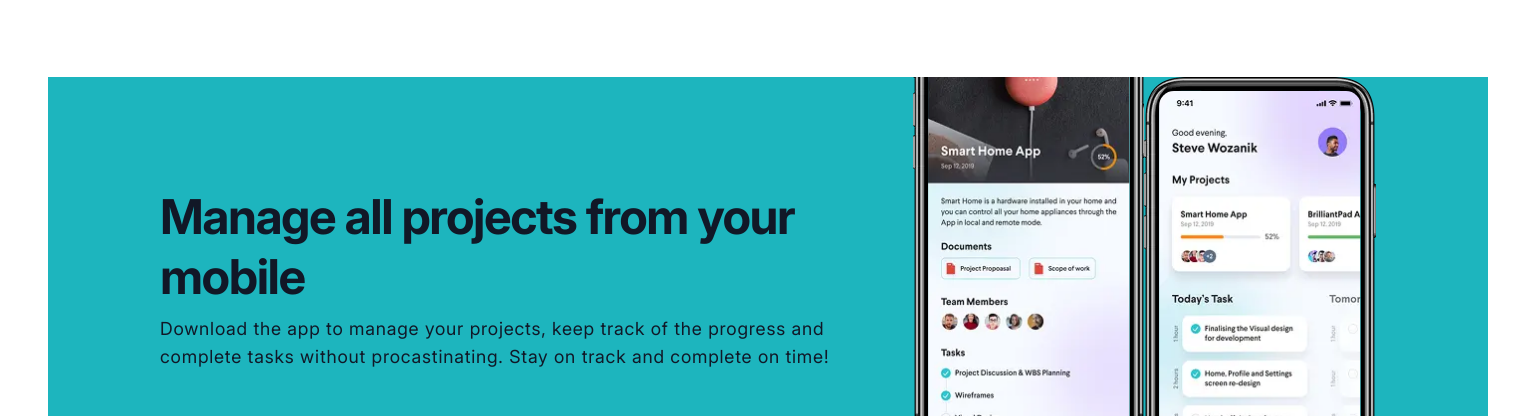
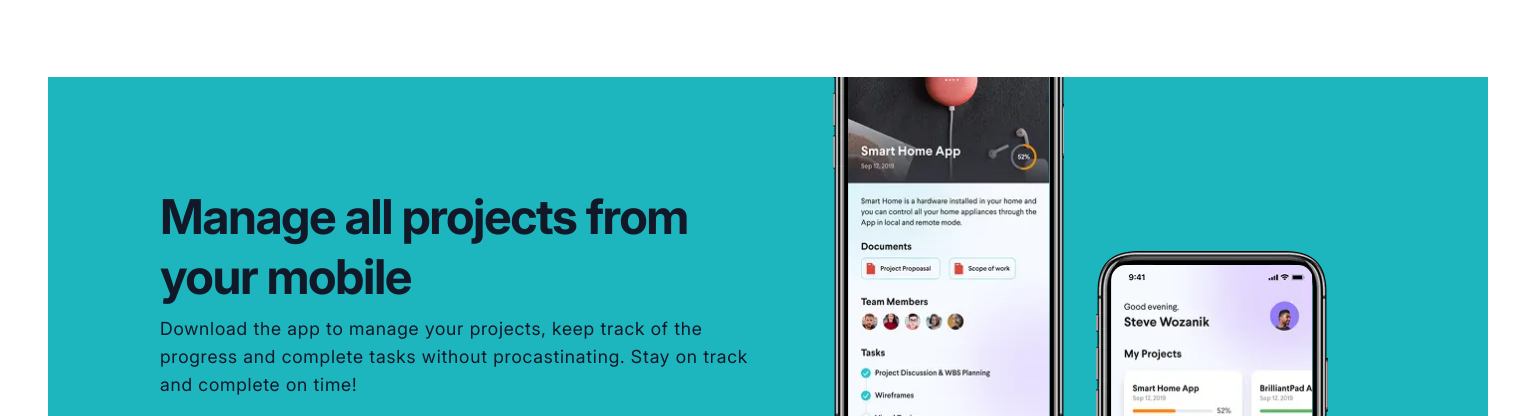
Before and after one commit to Maksym82/Landify, a plain HTML site: page index.html in a window 1536 px wide. Shown: the part 3283-3699 px from the top of the page. Drawn offline with Linux system fonts and the light colour scheme.

Commit message:
Update styles projects

```diff
--- a/sass/layout/_projects.scss
+++ b/sass/layout/_projects.scss
@@ -70,6 +70,7 @@
   &__image-box {
     display: flex;
     flex-direction: column;
+    gap: 40px;
 
     @media (min-width: 768px) {
       flex-direction: row;
@@ -77,7 +78,7 @@
     }
 
     @media (min-width: 1440px) {
-      gap: 0;
+      gap: 32px;
     }
   }
 }
@@ -85,10 +86,14 @@
 .projects__bg-first {
   position: relative;
   width: 231px;
-  height: 464px;
+  height: 385px;
   background-image: url("../../images/projects/projects-bg-1.webp");
   background-repeat: no-repeat;
   margin: 0 auto;
+
+  @media (min-width: 768px) {
+    margin: 0 0 0 48px;
+  }
 }
 
 .projects__phone-img1 {
@@ -107,6 +112,10 @@
   background-image: url("../../images/projects/projects-bg-2.webp");
   background-repeat: no-repeat;
   margin: 0 auto;
+
+  @media (min-width: 768px) {
+    margin: 174px 48px 0 0;
+  }
 }
 
 .projects__phone-img2 {
```
Also changed, not shown: css/main.css, css/main.min.css, 2 other files.
